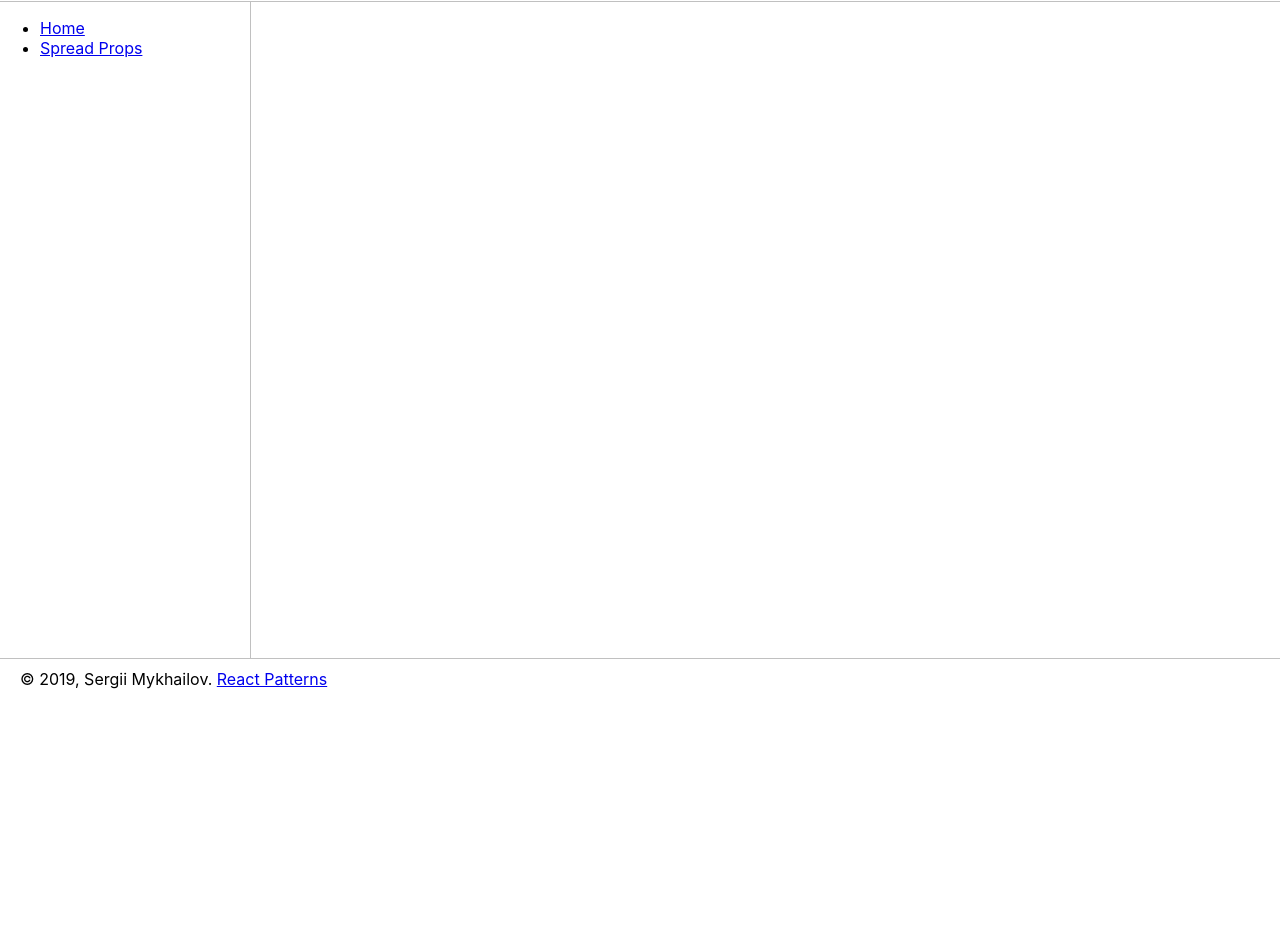
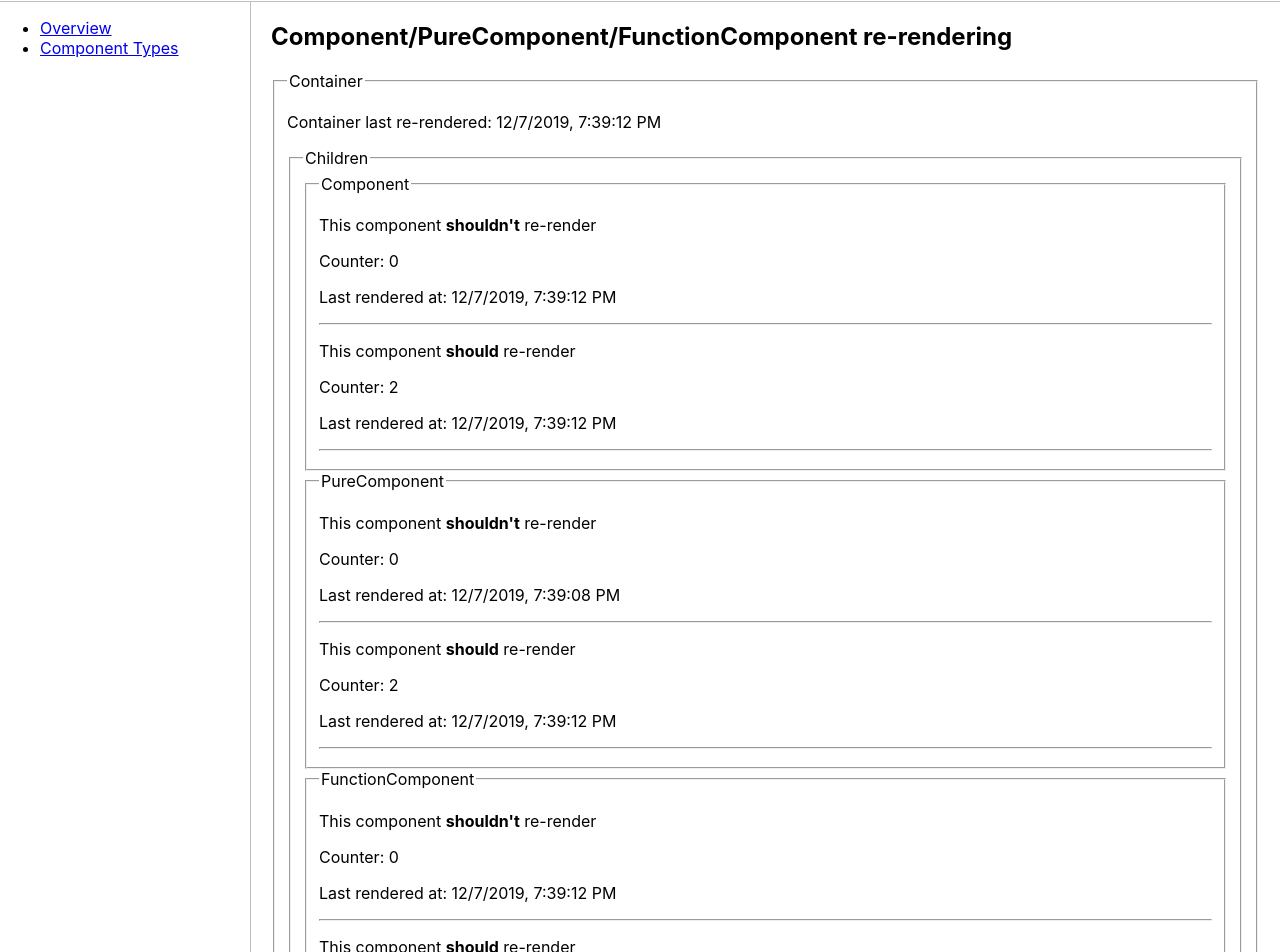
Before and after one commit to smykhailov/react-patterns, a React (Create React App) app: page /component-types in a window 1280 px wide. Shown: the part 101-1053 px from the top of the page. Before the commit the page ends 800 px from the top, so only its background shows below. Built offline with nearby package versions, Linux system fonts and the light colour scheme.

Commit message:
Added different components to compare re-rendering logic

```diff
--- a/src/app.tsx
+++ b/src/app.tsx
@@ -1,8 +1,8 @@
 import React from 'react';
 import { BrowserRouter as Router, Switch, Route, Link } from 'react-router-dom';
 
-import Home from './components/home';
-import SpreadProperties from './components/spread-props';
+import Overview from './components/overview';
+import ComponentTypes from './components/component-types';
 
 const App: React.FC = () => {
   return (
@@ -15,20 +15,20 @@ const App: React.FC = () => {
           <aside>
             <ul>
               <li>
-                <Link to="/">Home</Link>
+                <Link to="/">Overview</Link>
               </li>
               <li>
-                <Link to="/spread-props">Spread Props</Link>
+                <Link to="/component-types">Component Types</Link>
               </li>
             </ul>
           </aside>
           <main>
             <Switch>
-              <Route path="/spread-props">
-                <SpreadProperties />
+              <Route path="/component-types">
+                <ComponentTypes />
               </Route>
               <Route exact path="/">
-                <Home />
+                <Overview />
               </Route>
             </Switch>
           </main>
--- /dev/null
+++ b/src/components/component-types.tsx
@@ -0,0 +1,136 @@
+import React, { Component, PureComponent } from 'react';
+
+const ComponentTypes: React.FC = () => {
+  return (
+    <div>
+      <h2>Component/PureComponent/FunctionComponent re-rendering</h2>
+      <Container />
+    </div>
+  );
+};
+
+class Container extends Component<{}, TContainerState> {
+  private intervalFunctionId?: NodeJS.Timeout;
+
+  constructor(props: {}) {
+    super(props);
+
+    this.state = {
+      counter: 0,
+      date: new Date()
+    };
+  }
+
+  componentDidMount() {
+    this.intervalFunctionId = setInterval(this.changeState, 2000);
+  }
+
+  componentWillUnmount() {
+    clearInterval(this.intervalFunctionId!);
+  }
+
+  changeState = () =>
+    this.setState(prevState => ({
+      counter: prevState.counter + 1,
+      date: new Date()
+    }));
+
+  render() {
+    return (
+      <div>
+        <fieldset>
+          <legend>Container</legend>
+          <p>Container last re-rendered: {this.state.date.toLocaleString()}</p>
+          <fieldset>
+            <legend>Children</legend>
+            <fieldset>
+              <legend>Component</legend>
+              <ChildComponent counter={0} shouldUpdate={false} />
+              <ChildComponent
+                counter={this.state.counter}
+                shouldUpdate={true}
+              />
+            </fieldset>
+            <fieldset>
+              <legend>PureComponent</legend>
+              <ChildPureComponent counter={0} shouldUpdate={false} />
+              <ChildPureComponent
+                counter={this.state.counter}
+                shouldUpdate={true}
+              />
+            </fieldset>
+            <fieldset>
+              <legend>FunctionComponent</legend>
+              <ChildFuncComponent counter={0} shouldUpdate={false} />
+              <ChildFuncComponent
+                counter={this.state.counter}
+                shouldUpdate={true}
+              />
+            </fieldset>
+          </fieldset>
+        </fieldset>
+      </div>
+    );
+  }
+}
+
+class ChildComponent extends Component<TChildProps> {
+  render() {
+    const suffix = this.props.shouldUpdate ? '' : "n't";
+
+    return (
+      <div>
+        <p>
+          This component <strong>should{suffix}</strong> re-render
+        </p>
+        <p>Counter: {this.props.counter}</p>
+        <p>Last rendered at: {new Date().toLocaleString()}</p>
+        <hr />
+      </div>
+    );
+  }
+}
+
+class ChildPureComponent extends PureComponent<TChildProps> {
+  render() {
+    const suffix = this.props.shouldUpdate ? '' : "n't";
+
+    return (
+      <div>
+        <p>
+          This component <strong>should{suffix}</strong> re-render
+        </p>
+        <p>Counter: {this.props.counter}</p>
+        <p>Last rendered at: {new Date().toLocaleString()}</p>
+        <hr />
+      </div>
+    );
+  }
+}
+
+const ChildFuncComponent: React.FC<TChildProps> = (props: TChildProps) => {
+  const suffix = props.shouldUpdate ? '' : "n't";
+
+  return (
+    <div>
+      <p>
+        This component <strong>should{suffix}</strong> re-render
+      </p>
+      <p>Counter: {props.counter}</p>
+      <p>Last rendered at: {new Date().toLocaleString()}</p>
+      <hr />
+    </div>
+  );
+};
+
+type TChildProps = {
+  counter: number;
+  shouldUpdate: boolean;
+};
+
+type TContainerState = {
+  date: Date;
+  counter: number;
+};
+
+export default ComponentTypes;
--- a/src/components/home.tsx
+++ /dev/null
@@ -1,12 +0,0 @@
-import React from 'react';
-
-const Home: React.FC = () => {
-  return (
-    <div>
-      <h2>Home</h2>
-      <p>Some description should go here</p>
-    </div>
-  );
-};
-
-export default Home;
--- /dev/null
+++ b/src/components/overview.tsx
@@ -0,0 +1,17 @@
+import React from 'react';
+
+const Overview: React.FC = () => {
+  return (
+    <div>
+      <h2>Overview</h2>
+      <p>
+        The project is created to experiment with different approaches to use
+        React and create a list of do's, dont's, problematic approaches and best
+        practice in terms of performance, readability, extensibility and
+        maintainability.
+      </p>
+    </div>
+  );
+};
+
+export default Overview;
--- a/src/components/spread-props.tsx
+++ /dev/null
@@ -1,68 +0,0 @@
-import React, { Component } from 'react';
-
-const SpreadProperties: React.FC = () => {
-  return (
-    <div>
-      <h2>Spread props</h2>
-      <Container />
-    </div>
-  );
-};
-
-class Container extends Component<{}, TContainerState> {
-  private intervalFunctionId?: NodeJS.Timeout;
-
-  constructor(props: {}) {
-    super(props);
-
-    this.state = {
-      date: new Date()
-    };
-  }
-
-  componentDidMount() {
-    this.intervalFunctionId = setInterval(this.changeDate, 2000);
-  }
-
-  componentWillUnmount() {
-    clearInterval(this.intervalFunctionId!);
-  }
-
-  changeDate = () => this.setState({ date: new Date() });
-
-  render() {
-    return (
-      <div>
-        <fieldset>
-          <legend>Container</legend>
-          <p>Container last re-rendered: {this.state.date.toLocaleString()}</p>
-          <fieldset>
-            <legend>Children</legend>
-            <Child shouldUpdate={false} />
-            <Child shouldUpdate={false} />
-            <Child shouldUpdate={false} />
-          </fieldset>
-        </fieldset>
-      </div>
-    );
-  }
-}
-
-const Child: React.FC<TChildProps> = React.memo((props: TChildProps) => {
-  return (
-    <div>
-      <p>This component shouldn't re-render</p>
-      <p>Last rendered at: {new Date().toLocaleString()}</p>
-    </div>
-  );
-});
-
-type TChildProps = {
-  shouldUpdate: boolean;
-};
-
-type TContainerState = {
-  date: Date;
-};
-
-export default SpreadProperties;
--- a/src/index.css
+++ b/src/index.css
@@ -36,6 +36,7 @@ aside {
 
 main {
   flex: 1;
+  padding: 0 20px 20px 20px;
 }
 
 footer {
```
Also changed, not shown: src/app.css (deleted), 1 other file (tests, documents, lock files or other folders).
